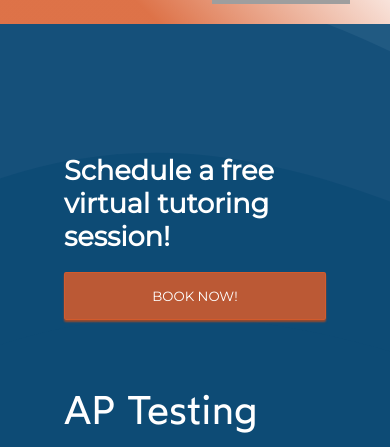
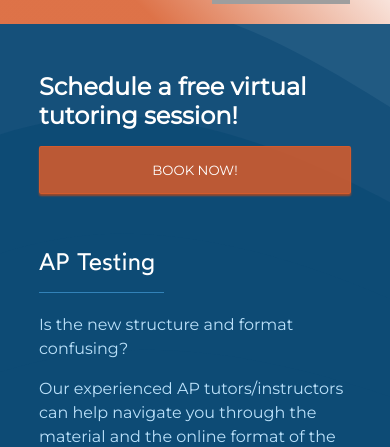
Before and after one commit to AlexShiresRoth/satactsense, a React (Create React App) app: page / in a window 390 px wide. Shown: the part 397-844 px from the top of the page. Built offline with nearby package versions, Linux system fonts and the light colour scheme; grey boxes are pictures that could not be loaded; a web font is replaced by a local one.

Commit message:
configure header slides

```diff
--- a/src/components/bio/Bio.module.scss
+++ b/src/components/bio/Bio.module.scss
@@ -103,7 +103,7 @@
 		& .container {
 			display: flex;
 			flex-direction: column;
-			width: 80%;
+			width: auto;
 			& h2 {
 				color: $alert;
 			}
--- a/src/components/home/Header.module.scss
+++ b/src/components/home/Header.module.scss
@@ -51,6 +51,14 @@
 				justify-content: space-between;
 				position: relative;
 				font-family: 'Wotfard';
+				&::after {
+					content: '';
+					display: block;
+					height: 1px;
+					width: 40%;
+					margin-top: 1rem;
+					background: $brand-accent;
+				}
 			}
 			& p {
 				line-height: 1.5;
@@ -184,15 +192,24 @@
 @media screen and (max-width: 600px) {
 	.header {
 		min-height: auto;
-		padding: 3rem 0;
+		padding: 2rem 0;
+		justify-content: center;
 		& .grid {
+			margin: 0;
+			width: 80vw;
 			& .copy {
-				max-width: 70vw;
+				width: 100%;
+				& h2 {
+					font-size: 1.5rem;
+				}
 			}
 			& .right_col {
-				max-width: 70vw;
 				grid-row-start: 1;
 				width: 100%;
+				max-width: 100%;
+				& h1 {
+					font-size: 1.5rem;
+				}
 				& button {
 					width: 100%;
 					align-self: flex-start;
```
